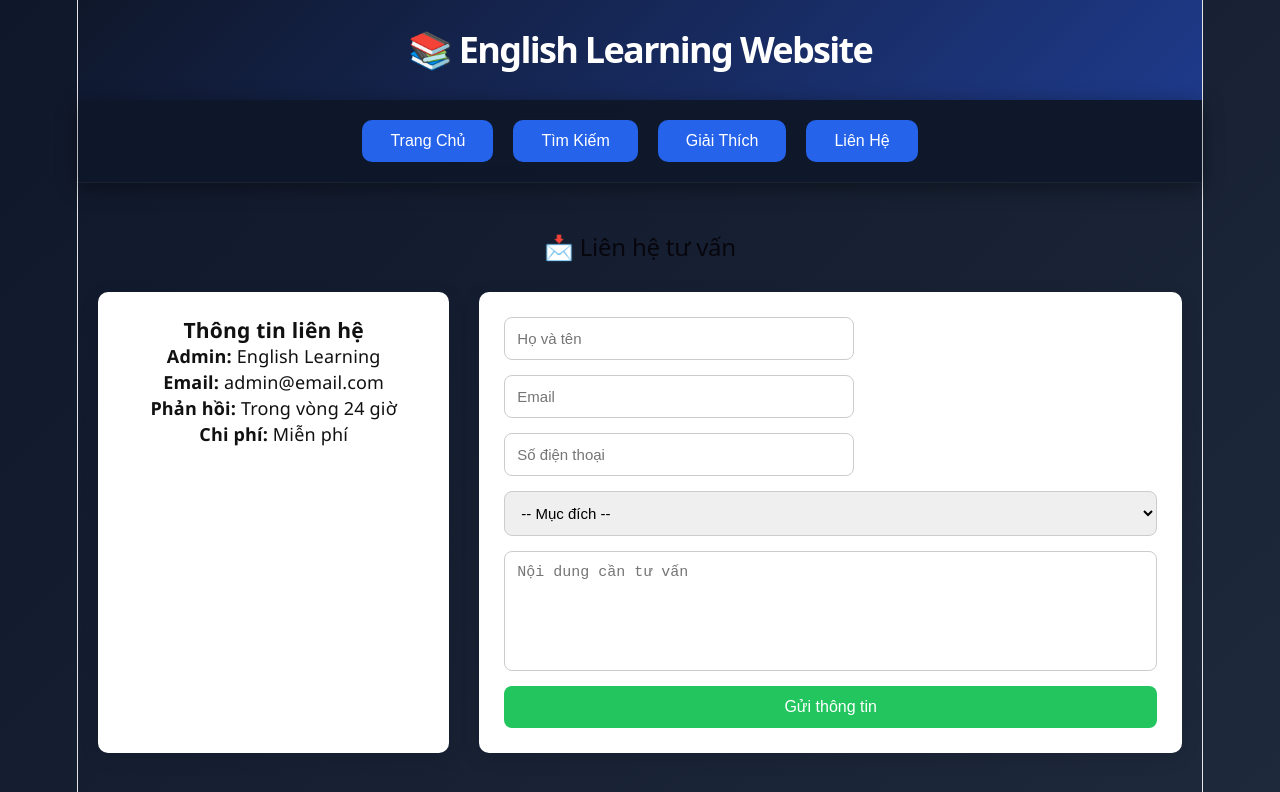
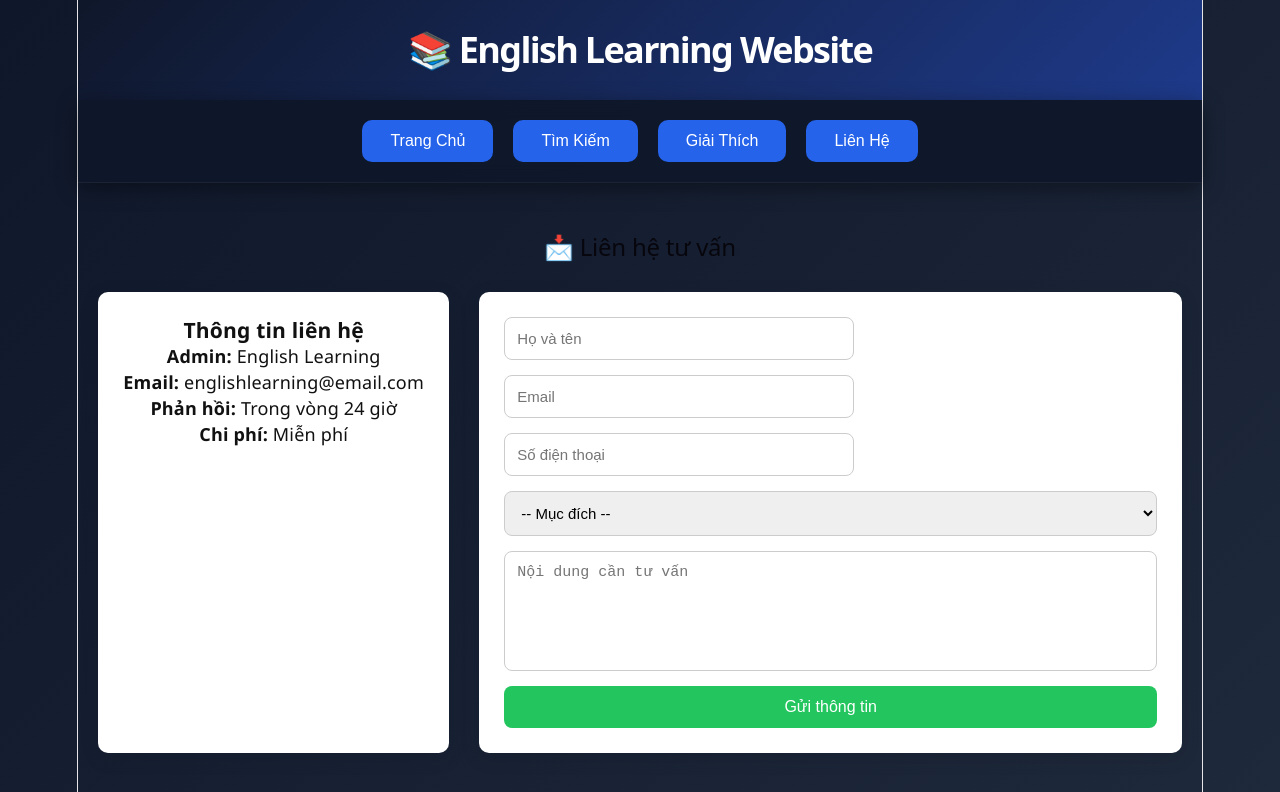
Before and after one commit to minhtrung30098-sketch/english-learn, a React (Vite) app: page / in a window 1280 px wide. Both pictures are taken after a click on the button "Liên Hệ". Shown: the top 792 px of the page. Built offline with nearby package versions, Linux system fonts and the light colour scheme.

Commit message:
fix contact

```diff
--- a/src/components/Contact.jsx
+++ b/src/components/Contact.jsx
@@ -13,7 +13,7 @@ return(
 <h3>Thông tin liên hệ</h3>
 
 <p><b>Admin:</b> English Learning</p>
-<p><b>Email:</b> admin@email.com</p>
+<p><b>Email:</b> englishlearning@email.com</p>
 <p><b>Phản hồi:</b> Trong vòng 24 giờ</p>
 <p><b>Chi phí:</b> Miễn phí</p>
 
```
